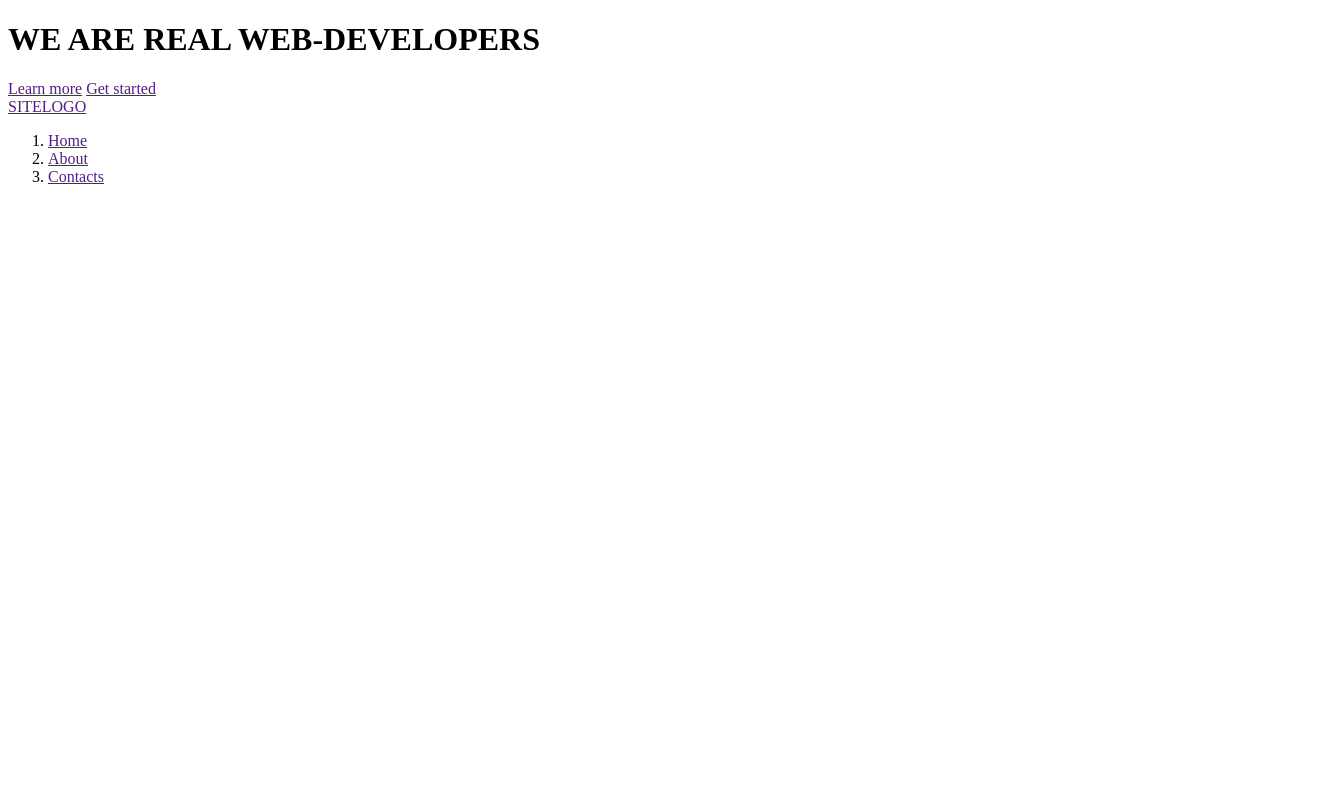
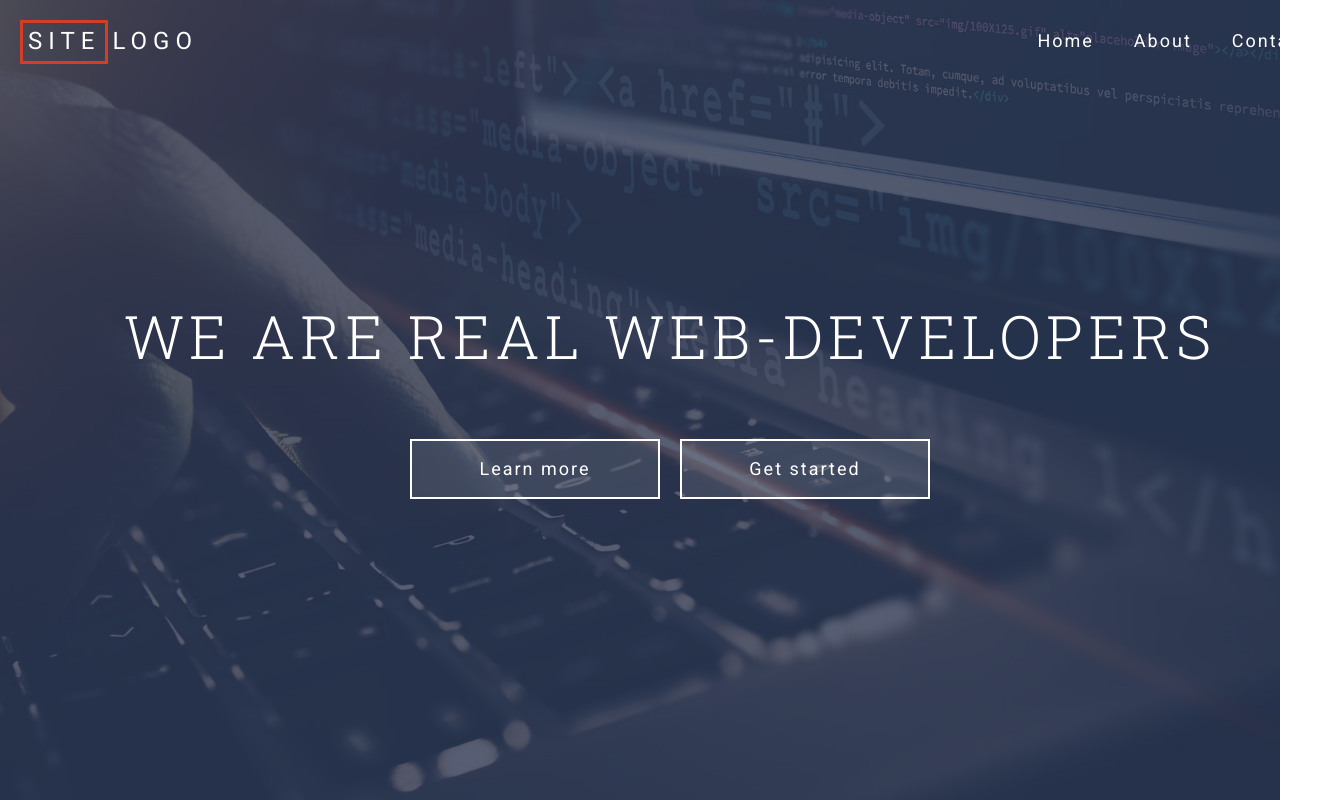
Before and after one commit to sone69/grid-template, a website: page index.html in a window 1280 px wide. Shown: the whole page, 1340 px wide, since content can reach past the window. Drawn offline with Linux system fonts and the light colour scheme.

Commit message:
style for header commit

```diff
--- a/assets/scss/common/_classes.scss
+++ b/assets/scss/common/_classes.scss
@@ -0,0 +1,37 @@
+@use "../presets" as *;
+@use "../mixins" as *;
+
+.button {
+  display: flex;
+  align-items: center;
+  justify-content: center;
+  padding: 8px 16px;
+  transition: background-color 0.5s;
+  letter-spacing: 2px;
+  border-width: 2px;
+  border-style: solid;
+  font-size: 18px;
+
+  &:hover,
+  &:focus {
+    background-color: $color-accent;
+  }
+
+  &--light {
+    width: 250px;
+    height: 60px;
+    border-color: $color-light;
+    background-color: rgba($color-light, 0.1);
+  }
+
+  &--primary {
+    width: 350px;
+    height: 60px;
+    border-color: $color-primary;
+    background-color: rgba($color-primary, 0.8);
+  }
+}
+
+.visually-hidden {
+  @include visually-hidden;
+}
--- a/assets/scss/common/_typography.scss
+++ b/assets/scss/common/_typography.scss
@@ -0,0 +1,30 @@
+@use "../presets" as *;
+@use "../mixins" as *;
+
+*,
+*::before,
+*::after {
+  box-sizing: border-box;
+}
+
+html {
+  overflow-y: scroll;
+  font-family: $font-main;
+  font-size: $font-size;
+}
+
+h1 {
+  letter-spacing: 5px;
+  font-family: $font-header;
+  font-size: 60px;
+  font-weight: 300;
+}
+
+h2 {
+  font-family: $font-header;
+}
+
+a {
+  text-decoration: none;
+  color: $color-light;
+}
--- a/assets/scss/components/header/_header.scss
+++ b/assets/scss/components/header/_header.scss
@@ -0,0 +1,109 @@
+@use "../../presets" as *;
+@use "../../mixins" as *;
+
+.header {
+  position: relative;
+  display: grid;
+  align-items: center;
+  min-height: 100vh;
+  padding: 150px 0;
+  color: $color-light;
+  background-color: $color-primary;
+  background-image: url(../img/img-header.png);
+  background-position: 50%;
+  background-size: cover;
+}
+
+.header-content {
+  position: relative;
+  z-index: 1;
+
+  &__container {
+    @extend %container;
+  }
+
+  &__title {
+    margin: 0 0 69px;
+    text-align: center;
+  }
+
+  &__button {
+    display: flex;
+    justify-content: center;
+    gap: $gap;
+  }
+}
+
+.header-menu {
+  position: absolute;
+  z-index: 2;
+  top: 0;
+  right: 0;
+  left: 0;
+
+  &__container {
+    display: grid;
+    align-items: center;
+    @extend %container;
+    gap: $gap;
+    grid-template-columns: auto 1fr;
+  }
+}
+
+.header-logo {
+  letter-spacing: 6px;
+  font-size: 24px;
+
+  &__link {
+    display: block;
+    padding: 20px 20px 20px 0;
+  }
+
+  &__accent {
+    display: inline-block;
+    margin-right: 4px;
+    padding: 5px;
+    border: 3px solid #d53d27;
+  }
+}
+
+.header-navbar {
+  display: grid;
+  justify-items: end;
+
+  &__button {
+    display: none;
+  }
+
+  &__button-row {}
+
+  &__list {
+    display: grid;
+    justify-content: end;
+    width: 100%;
+    gap: $gap;
+    grid-template-columns: repeat(auto-fit, minmax(30px, max-content));
+    @include unlist(0 (-$gap-sm) 0 0);
+  }
+
+  &__item {}
+
+  &__link {
+    display: block;
+    padding: $gap $gap-sm;
+    transition: color 0.25s;
+    letter-spacing: 2px;
+    font-size: 18px;
+
+    &:hover,
+    &::after {
+      color: $color-accent;
+    }
+  }
+}
+
+.header-overlay {
+  opacity: 0.8;
+  background-color: $color-primary;
+  @include abs-position;
+}
--- a/assets/scss/mixins/_extends.scss
+++ b/assets/scss/mixins/_extends.scss
@@ -0,0 +1,9 @@
+@use "../presets" as *;
+
+%container {
+  min-width: $ul;
+  margin-left: auto;
+  margin-right: auto;
+  padding-right: $gap;
+  padding-left: $gap;
+}
--- a/assets/scss/style.scss
+++ b/assets/scss/style.scss
@@ -4,11 +4,7 @@
 @use "common/classes";
 
 @use "components/header/header";
-@use "components/header/header-overlay";
-@use "components/header/header-menu";
-@use "components/header/header-logo";
-@use "components/header/header-navbar";
-@use "components/header/header-content";
+
 @use "components/sections/skills/skills";
 @use "components/sections/skills/skill-item";
 @use "components/sections/section-about";
```
Also changed, not shown: assets/css/style.css.
